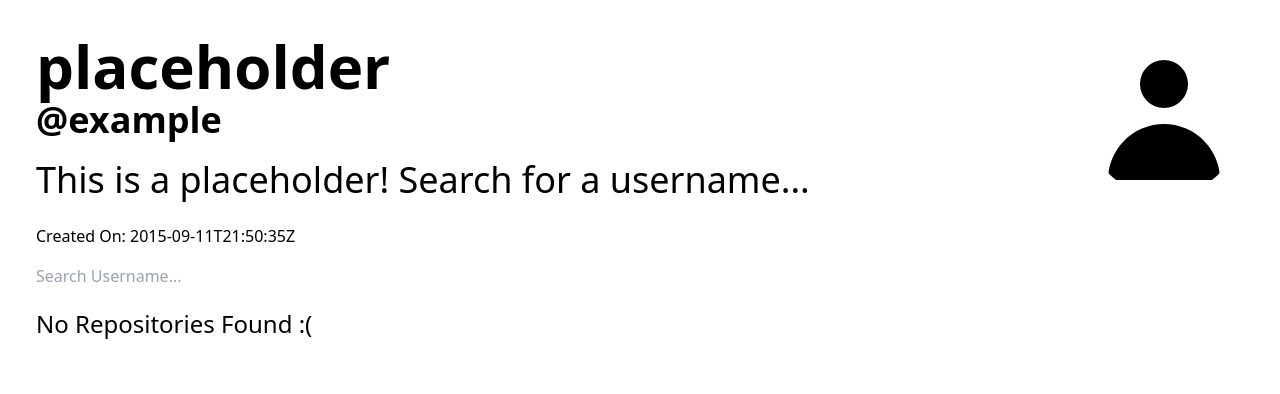
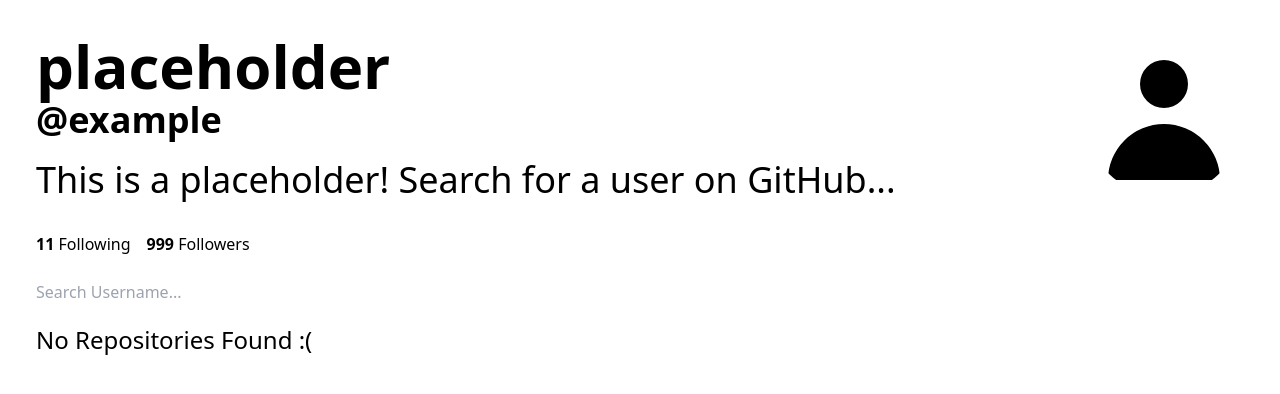
Before and after one commit to flynnjh/github-profiles-tailwind, a React (Create React App) app: page / in a window 1280 px wide. Shown: the top 394 px of the page. Built offline with nearby package versions, Linux system fonts and the light colour scheme.

Commit message:
Add user following and followers for funsies

```diff
--- a/src/App.jsx
+++ b/src/App.jsx
@@ -60,7 +60,9 @@ function App() {
       name: 'placeholder',
       created_at: '2015-09-11T21:50:35Z',
       avatar_url: avatarPlaceholder,
-      bio: 'This is a placeholder! Search for a username...'
+      bio: 'This is a placeholder! Search for a user on GitHub...',
+      followers: 999,
+      following: 11
     }
 
     setUser(placeholderUser);
--- a/src/components/UserInfo.jsx
+++ b/src/components/UserInfo.jsx
@@ -32,9 +32,14 @@ const UserInfo = ({user}) => {
       <h1 class="text-sky-500 transition duration-150 hover:underline text-xl font-extralight py-1">
         <a href={correctBlogUrl}>{user.blog}</a>
       </h1>
-      { !user.message ? <h5 class="font-extralight">
-        Created On: {user.created_at}
-      </h5> : null}
+      <div class="flex flex-row py-2">
+        {!user.following == 0 ? <h5 class="font-extralight pr-4">
+         <strong class='font-bold'>{user.following}</strong> Following
+        </h5> : null}
+        {!user.followers == 0 ? <h5 class="font-extralight">
+        <strong class='font-bold'>{user.followers}</strong> Followers
+        </h5> : null}
+      </div>
     </div>
     <div class="hidden sm:flex shrink-0 w-28 h-28 xl:w-40 xl:h-40">
       <img class="rounded-full" alt={user.username} src={user.avatar_url}></img>
```
